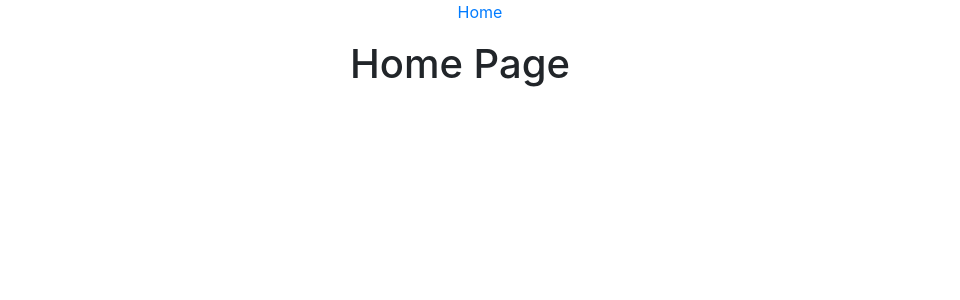
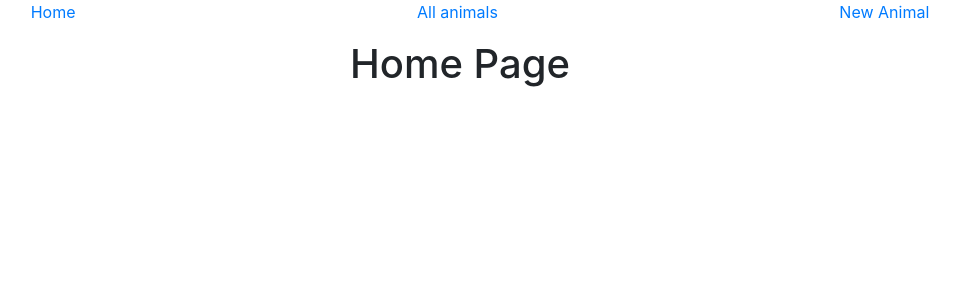
Before and after one commit to Jenniekerf/animals-react, a React (Create React App) app: page / in a window 1280 px wide. Shown: the top 300 px of the page, without its empty margins (180-1140 px from the left). Built offline with nearby package versions, Linux system fonts and the light colour scheme; no server answers.

Commit message:
added delete button

```diff
--- a/package.json
+++ b/package.json
@@ -11,7 +11,8 @@
     "react-router-dom": "^5.1.2",
     "react-scripts": "3.2.0",
     "redux": "^4.0.4",
-    "redux-thunk": "^2.3.0"
+    "redux-thunk": "^2.3.0",
+    "styled-components": "^4.4.1"
   },
   "scripts": {
     "start": "react-scripts start",
--- a/src/components/AnimalShow.js
+++ b/src/components/AnimalShow.js
@@ -1,5 +1,11 @@
 import React from 'react';
 import { connect } from 'react-redux';
+import styled from 'styled-components';
+
+const StyledButton = styled.button`
+    background-color: purple
+
+`;
 
 function AnimalShow(props) {
   if (!props.animal) {
@@ -10,6 +16,7 @@ function AnimalShow(props) {
        <h1>Animal Info</h1>
        <p>{props.animal.name}</p>
        <p>{props.animal.size}</p>
+       <StyledButton>Back with owner? Click here!</StyledButton>
     </div>
   )
 }
--- a/src/components/Navbar.js
+++ b/src/components/Navbar.js
@@ -1,12 +1,31 @@
 import React from 'react';
 import { Link } from 'react-router-dom';
+import styled from 'styled-components';
+
+const StyledNav = styled.nav`
+    li {
+      list-style: none
+    }
+
+    ul {
+      display: flex;
+      justify-content: space-around;
+    }
+`;
 
 const Navbar = () => (
+  <StyledNav>
   <nav>
     <ul>
-      <Link to="/">Home</Link>
+      <li><Link to="/">Home</Link></li>
+      <li><Link to="/animals">All animals</Link></li>
+      <li><Link to="/animals/new">New Animal</Link></li>
     </ul>
   </nav>
+  </StyledNav>
 );
 
+
+
+
 export default Navbar;
```
Also changed, not shown: 1 other file (tests, documents, lock files or other folders).
